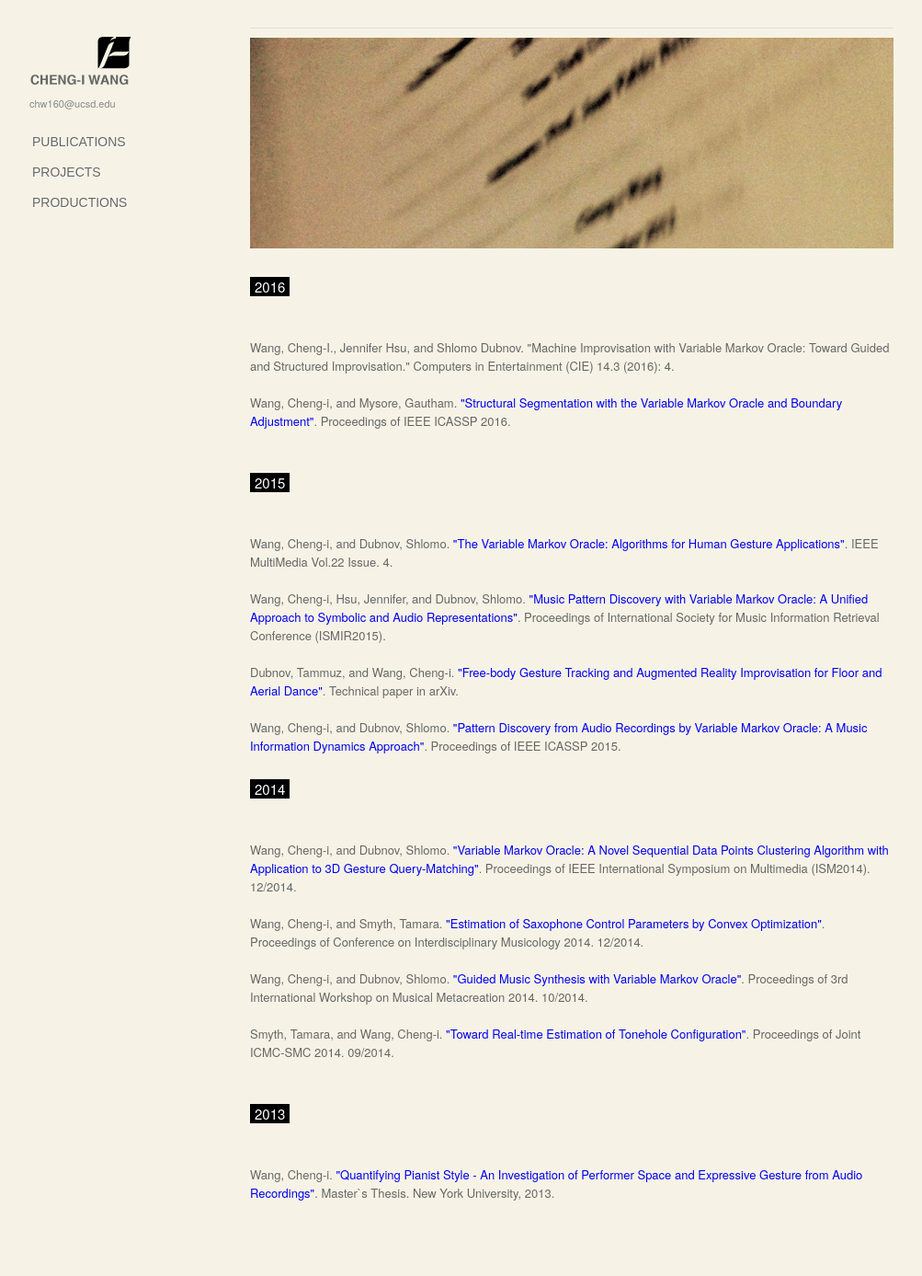
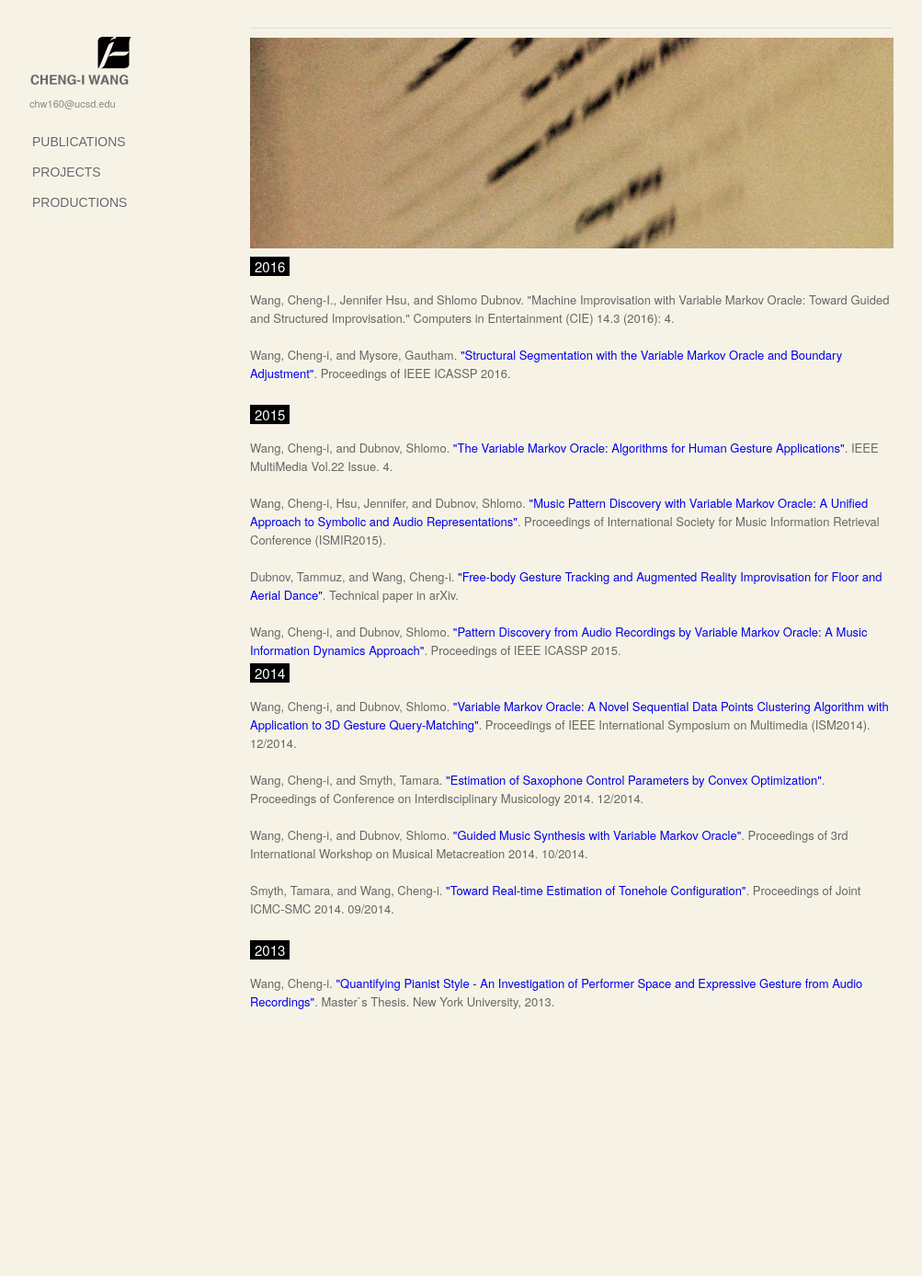
Before and after one commit to wangsix/wangsix.github.io, a Jekyll site: the page built from publications.html, in a window 1280 px wide. Shown: the whole page at 92% size, without its empty margins (128-1131 px from the left). Built offline with Jekyll 4.4.1, drawn with Linux system fonts in a browser that asks for light colours; after the commit the page ends 1179 px from its top, so only the background shows below that.

Commit message:
updated publication.html

```diff
--- a/publications.html
+++ b/publications.html
@@ -5,18 +5,19 @@ title: Publications - Cheng-i Wang
 
             <hr>
                 <img src="img/banner4.jpg" />
-            <h1 style="margin-bottom:30px;margin-top: 12px;"><span class="textbg">
+            <h1 style="margin-top: -10px;"><span class="textbg">
             <!--title here-->
             2016 <span class="lowercase"></span>
             <!--end of the title-->
-            </span></h1>
+            </span>
+            </h1>
             Wang, Cheng-I., Jennifer Hsu, and Shlomo Dubnov. "Machine Improvisation with Variable Markov Oracle: Toward Guided and Structured Improvisation." Computers in Entertainment (CIE) 14.3 (2016): 4.
             <br />
             <br />
             Wang, Cheng-i, and Mysore, Gautham. <a href="https://ccrma.stanford.edu/~gautham/Site/Publications_files/segmentation-icassp_2016.pdf">"Structural Segmentation with the Variable Markov Oracle and Boundary Adjustment"</a>. Proceedings of IEEE ICASSP 2016.
             <br />
 	        <br />
-            <h1 style="margin-bottom:30px;margin-top: 12px;"><span class="textbg">
+            <h1 style="margin-top: -10px;"><span class="textbg">
             <!--title here-->
             2015 <span class="lowercase"></span>
             <!--end of the title-->
@@ -31,7 +32,7 @@ title: Publications - Cheng-i Wang
             <br />
             <br />
 	Wang, Cheng-i, and Dubnov, Shlomo. <a href="http://dx.doi.org/10.1109/ICASSP.2015.7178056">"Pattern Discovery from Audio Recordings by Variable Markov Oracle: A Music Information Dynamics Approach"</a>. Proceedings of IEEE ICASSP 2015.
-            <h1 style="margin-bottom:30px;margin-top: 12px;"><span class="textbg">
+            <h1 style="margin-top: -10px;"><span class="textbg">
             <!--title here-->
             2014 <span class="lowercase"></span>
             <!--end of the title-->
@@ -48,7 +49,7 @@ title: Publications - Cheng-i Wang
 		Smyth, Tamara, and Wang, Cheng-i. <a href="http://acsweb.ucsd.edu/~chw160/pdf/smc14_saxophone_Smyth_Wang.pdf">"Toward Real-time Estimation of Tonehole Configuration"</a>. Proceedings of Joint ICMC-SMC 2014. 09/2014.
 		<br />
 		<br />
-            <h1 style="margin-bottom:30px;margin-top: 12px;"><span class="textbg">
+            <h1 style="margin-top: -10px;"><span class="textbg">
             <!--title here-->
             2013 <span class="lowercase"></span>
             <!--end of the title-->
```
